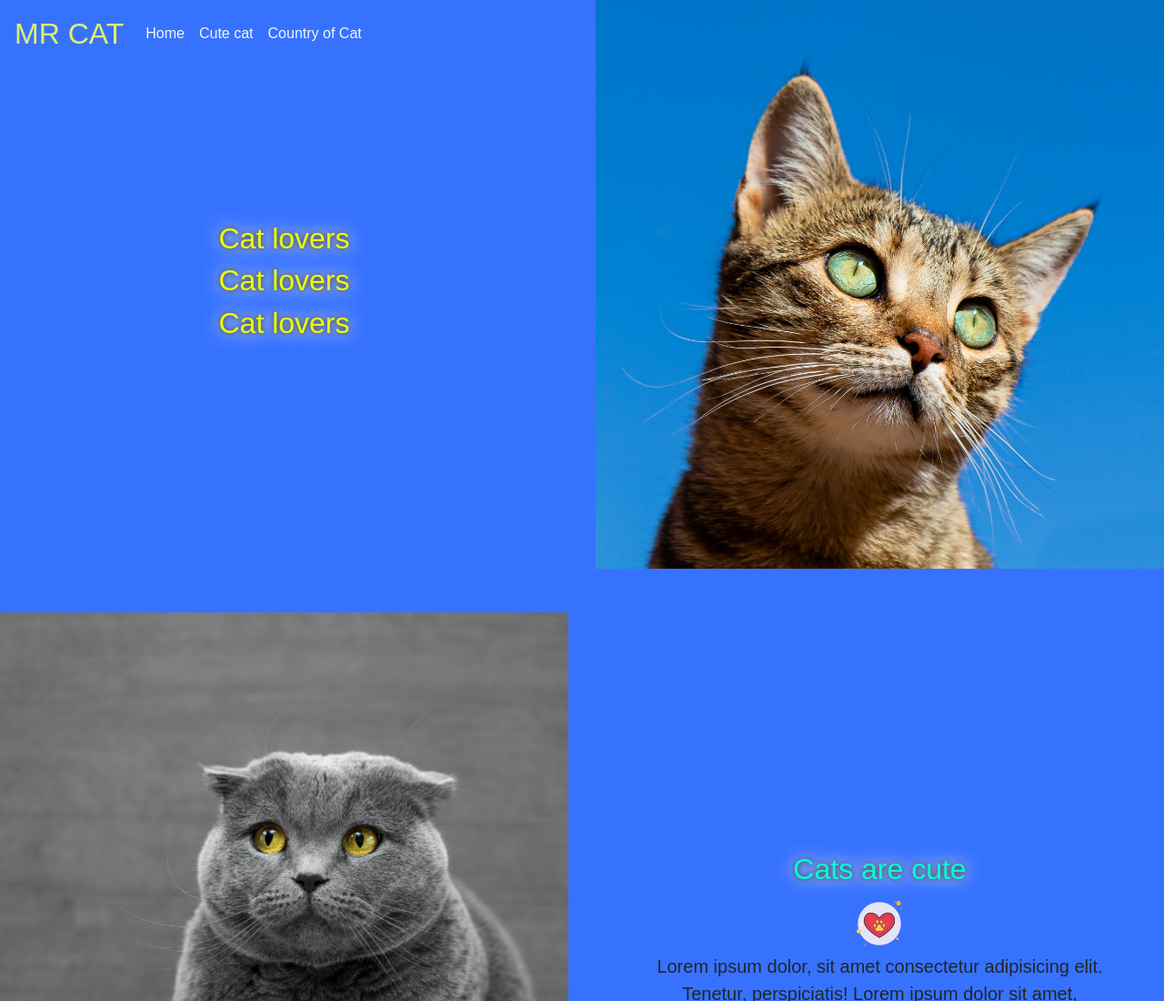
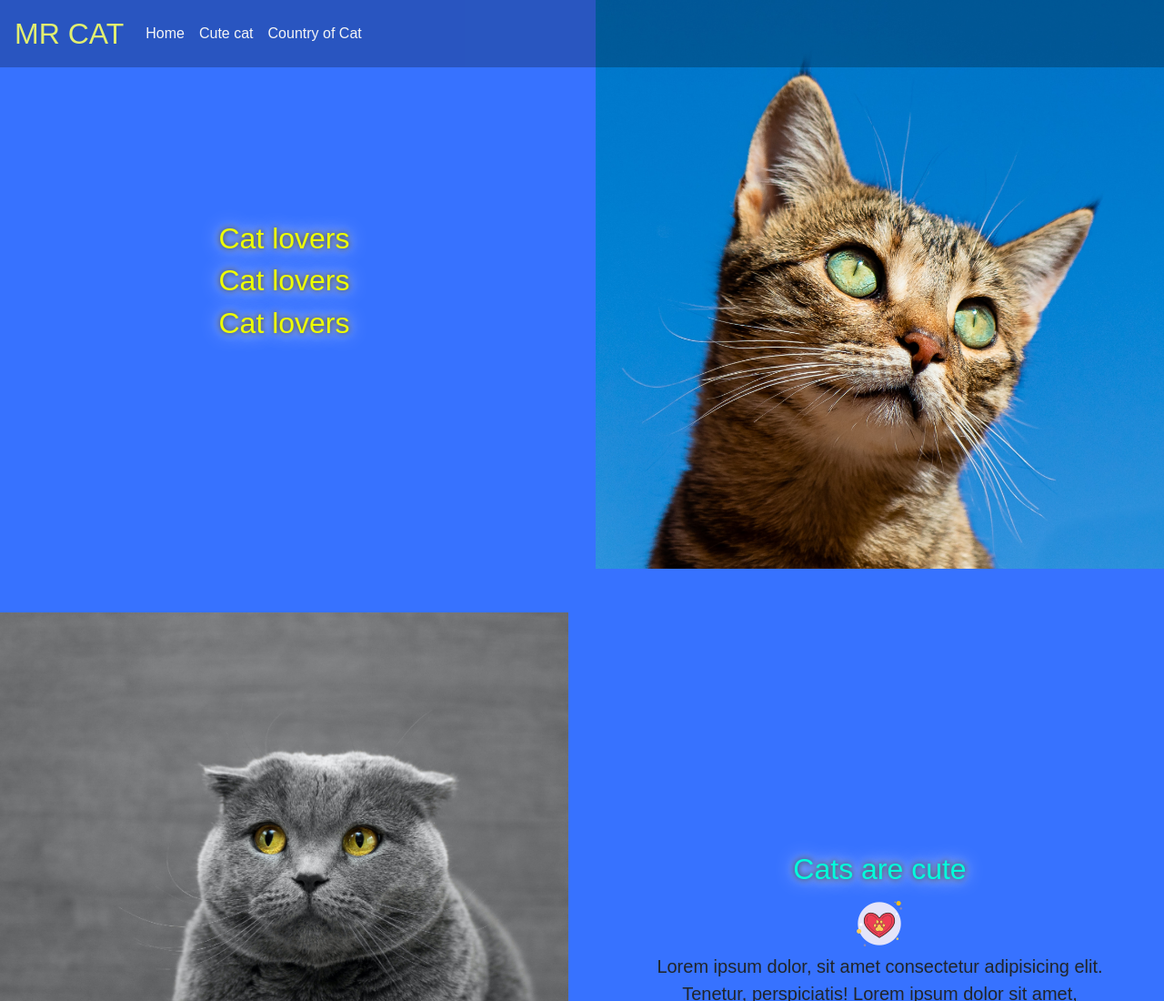
Before and after one commit to Alisyad9/bestWeb, a plain HTML site: page index.html in a window 1280 px wide. Shown: the top 1100 px of the page at 91% size. Drawn offline with nearby package versions, Linux system fonts and the light colour scheme; a web font is replaced by a local one.

Commit message:
fixed the navigation bug

```diff
--- a/index.html
+++ b/index.html
@@ -37,7 +37,10 @@
   </head>
 
   <body>
-    <nav id="mainNavbar" class="navbar navbar-light navbar-expand-md fixed-top">
+    <nav
+      id="mainNavbar"
+      class="navbar navbar-light navbar-expand-md fixed-top scrolled"
+    >
       <a class="navbar-brand" href="#">MR CAT</a>
       <button
         class="navbar-toggler"
```
